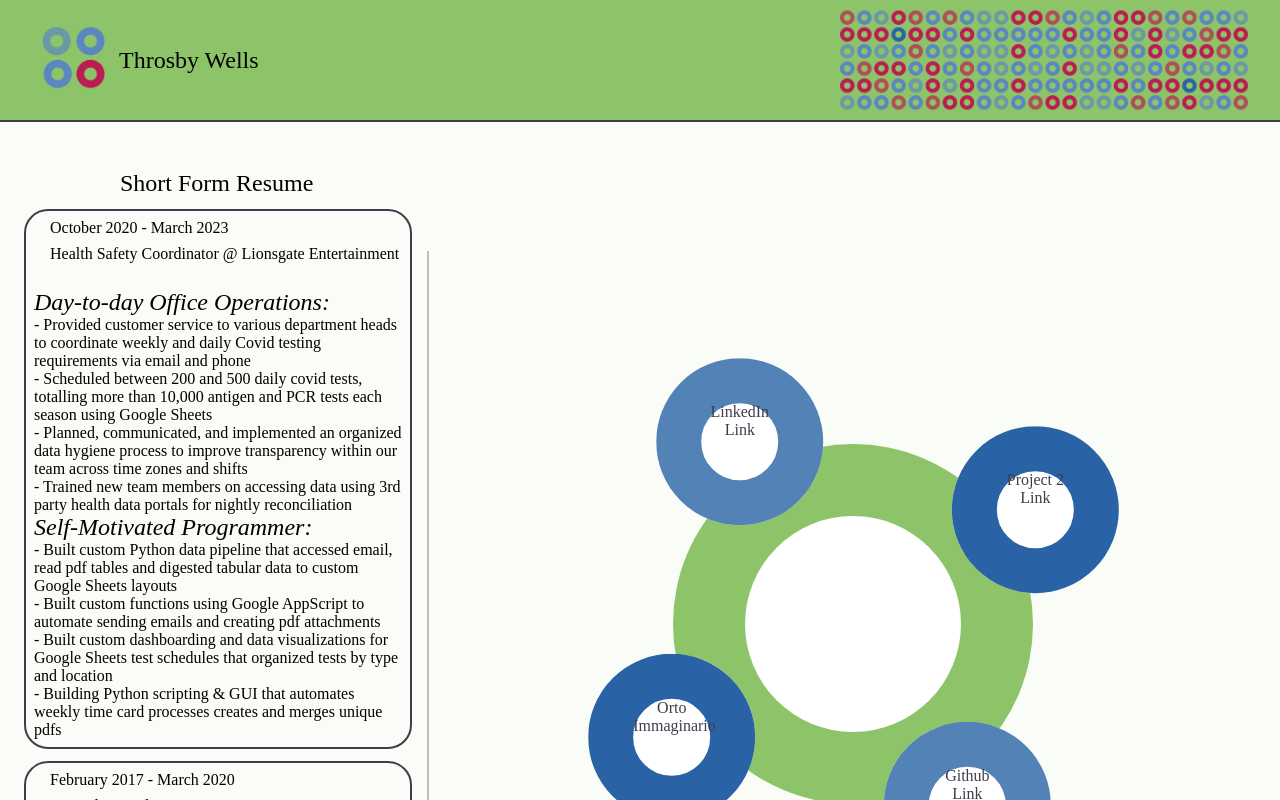
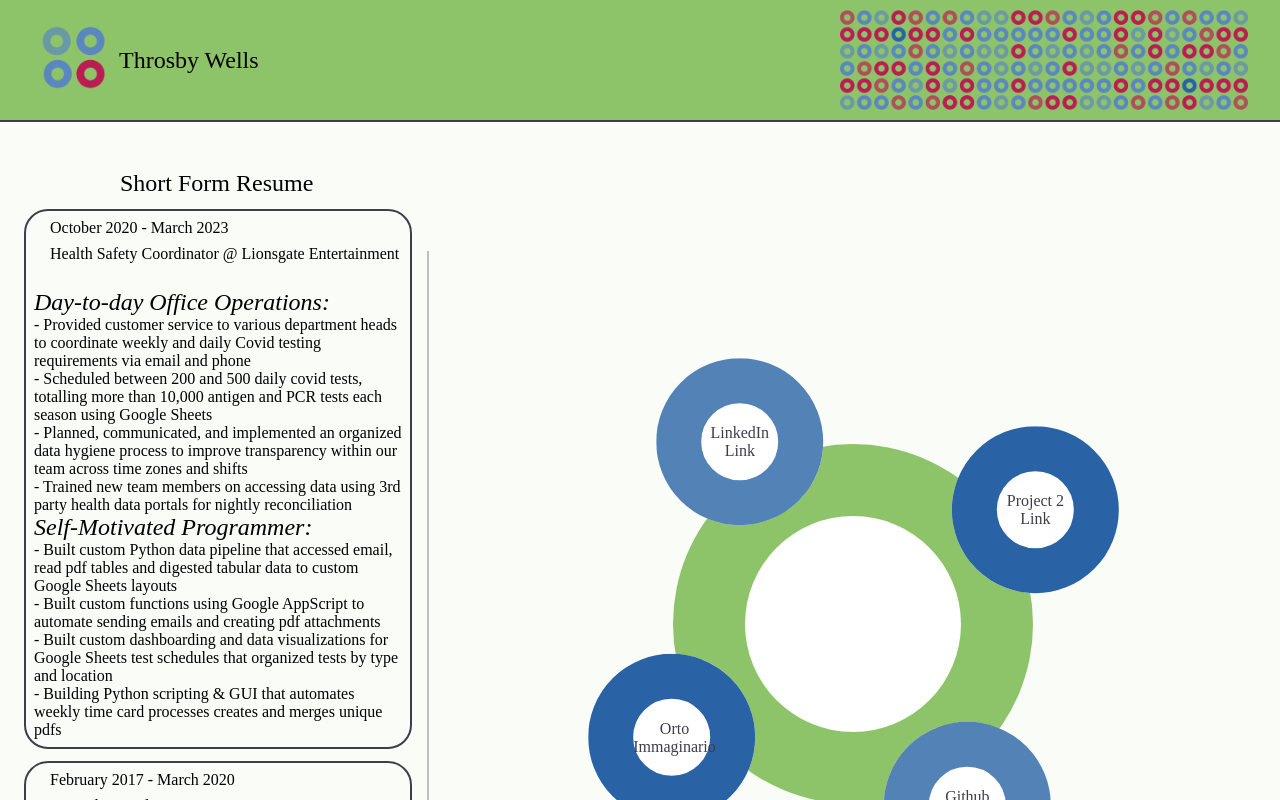
Before and after one commit to throsby/throsby.github.io, a React (Create React App) app: page / in a window 1280 px wide. Shown: the top 800 px of the page. Built offline with nearby package versions, Linux system fonts and the light colour scheme; no server answers; a web font is replaced by a local one.

Commit message:
Added display flex on the anchors and that was it! Whack a mole done

```diff
--- a/src/App.css
+++ b/src/App.css
@@ -302,19 +302,17 @@ div.links > a:hover::before {
   background-color: white;
   font-size: small;
   text-align: center;
+  justify-content: center;
   align-items: center;
-  justify-content: center;
   --link-cheerio-outer-radius: calc(6/7*(var(--big-green-cheerio-diameter)));
   border-radius: 100%;
-  /* border: calc(0.22 * var(--link-cheerio-outer-radius)) solid; */
-  /* border: calc(0.22 * var(--link-cheerio-outer-radius)) solid salmon; */
   width: var(--link-cheerio-outer-radius);
   height: var(--link-cheerio-outer-radius);
 }
 
 [class$="-bubble"] > a {
-  display: block;
   position: relative;
+  display: flex;
   border-radius: 100%;
   color: var(--t-black);
   text-decoration: none;
@@ -322,6 +320,7 @@ div.links > a:hover::before {
   height: 100%;
   width: 100%;
   font-size: medium;
+  align-items: center;
 }
 
 .bubble-inner {
```
